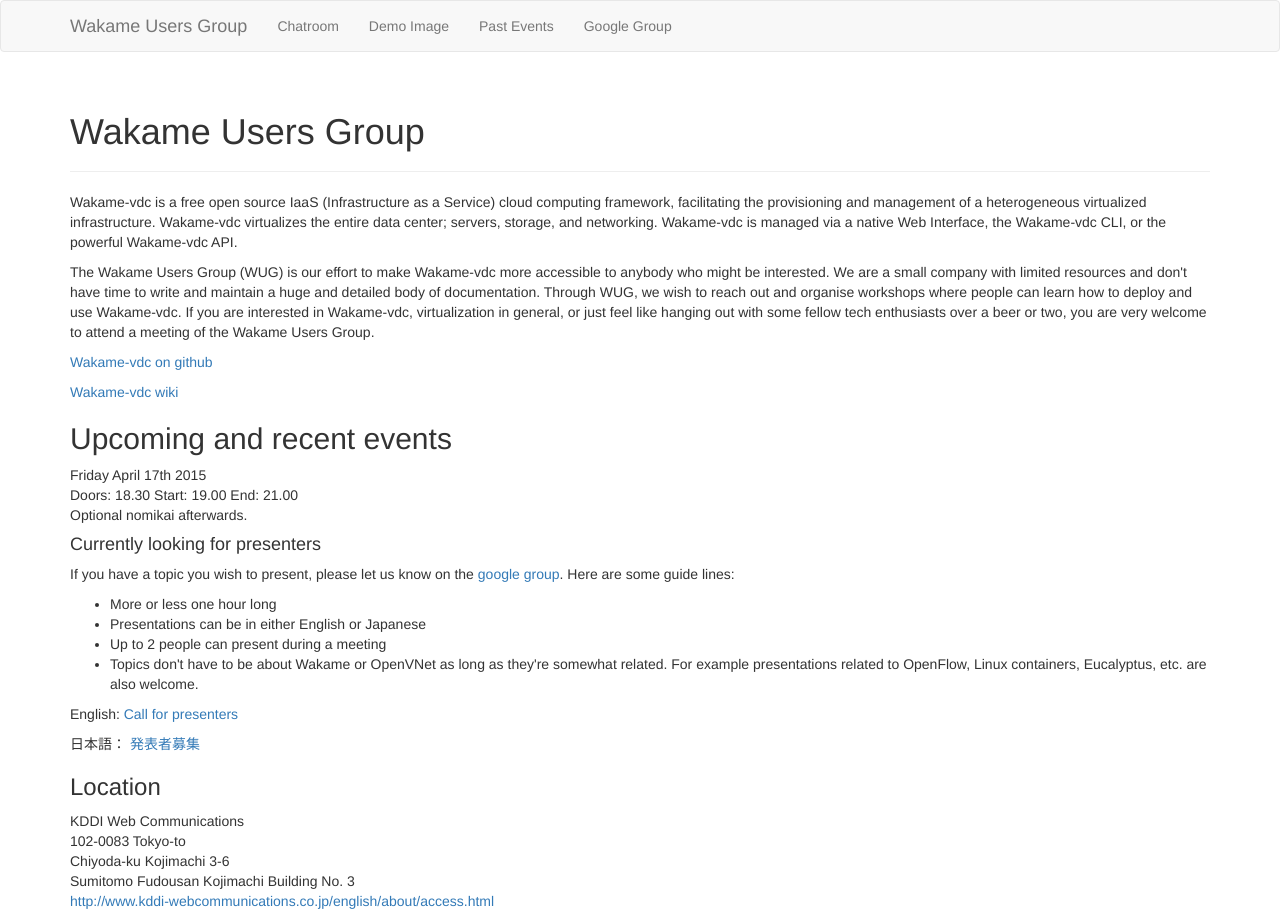
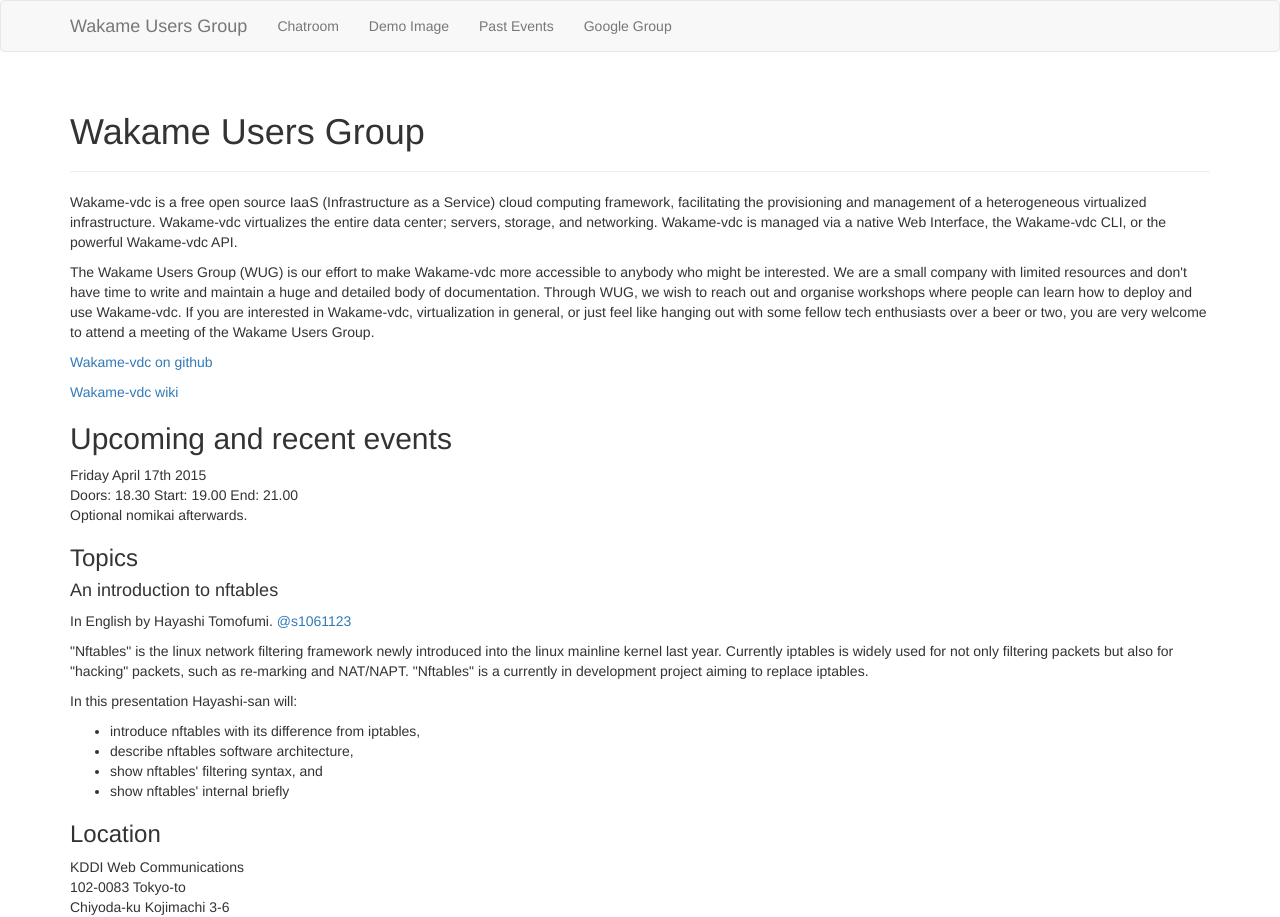
Before and after one commit to wakame/wakame.github.io, a Jekyll site: the page built from index.html, in a window 1280 px wide, cut to the strip 0-917 px from the top of the page. Built offline with Jekyll 4.4.1, drawn with Linux system fonts in a browser that asks for light colours; nearby versions of some CDN libraries; library files that are not in the unit come from our copies.

Commit message:
Added Hayashi-san's presentation for WUG 8

```diff
--- a/index.html
+++ b/index.html
@@ -18,20 +18,22 @@
 Doors: 18.30 Start: 19.00 End: 21.00<br />
 Optional nomikai afterwards.</p>
 
-<h4>Currently looking for presenters</h4>
+<h3>Topics</h3>
 
-<p>If you have a topic you wish to present, please let us know on the <a href="https://groups.google.com/forum/#!topic/wakame-ug/GRJdpASOJLE">google group</a>. Here are some guide lines:</p>
+<h4>An introduction to nftables</h4>
+
+<p>In English by Hayashi Tomofumi. <a href="https://twitter.com/s1061123">@s1061123</a></p>
+
+<p>"Nftables" is the linux network filtering framework newly introduced into the linux mainline kernel last year. Currently iptables is widely used for not only filtering packets but also for "hacking" packets, such as re-marking and NAT/NAPT. "Nftables" is a currently in development project aiming to replace iptables.</p>
+
+<p>In this presentation Hayashi-san will:</p>
 
 <ul>
-  <li>More or less one hour long</li>
-  <li>Presentations can be in either English or Japanese</li>
-  <li>Up to 2 people can present during a meeting</li>
-  <li>Topics don't have to be about Wakame or OpenVNet as long as they're somewhat related. For example presentations related to OpenFlow, Linux containers, Eucalyptus, etc. are also welcome.</li>
+  <li>introduce nftables with its difference from iptables,</li>
+  <li>describe nftables software architecture,</li>
+  <li>show nftables' filtering syntax, and</li>
+  <li>show nftables' internal briefly</li>
 </ul>
-
-<p>English: <a href="https://groups.google.com/forum/#!topic/wakame-ug/GRJdpASOJLE">Call for presenters</a></p>
-
-<p>日本語： <a href="https://groups.google.com/forum/#!topic/wakame-ug/drNEV6Sw3iI">発表者募集</a></p>
 
 <h3>Location</h3>
 
```
